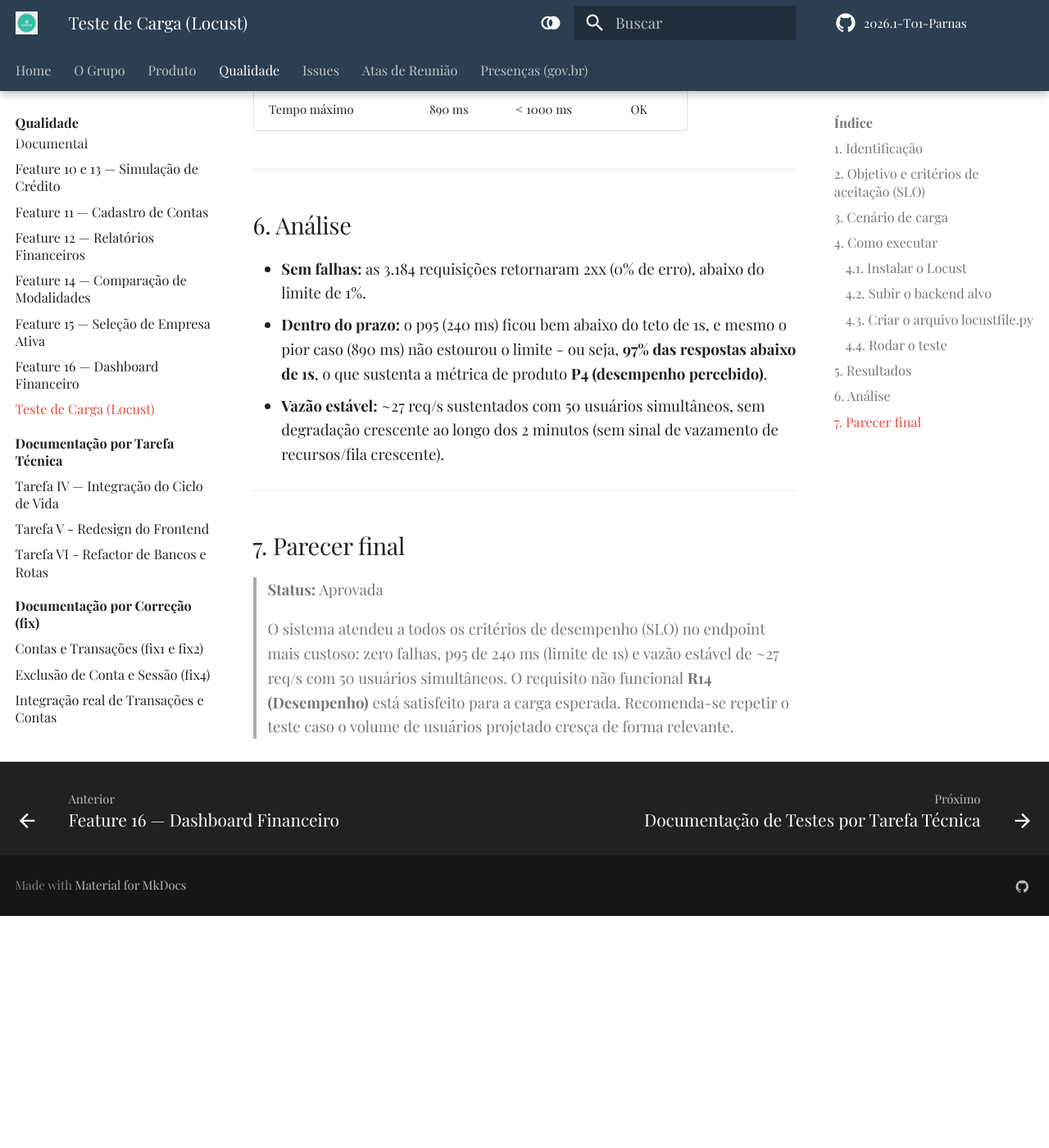
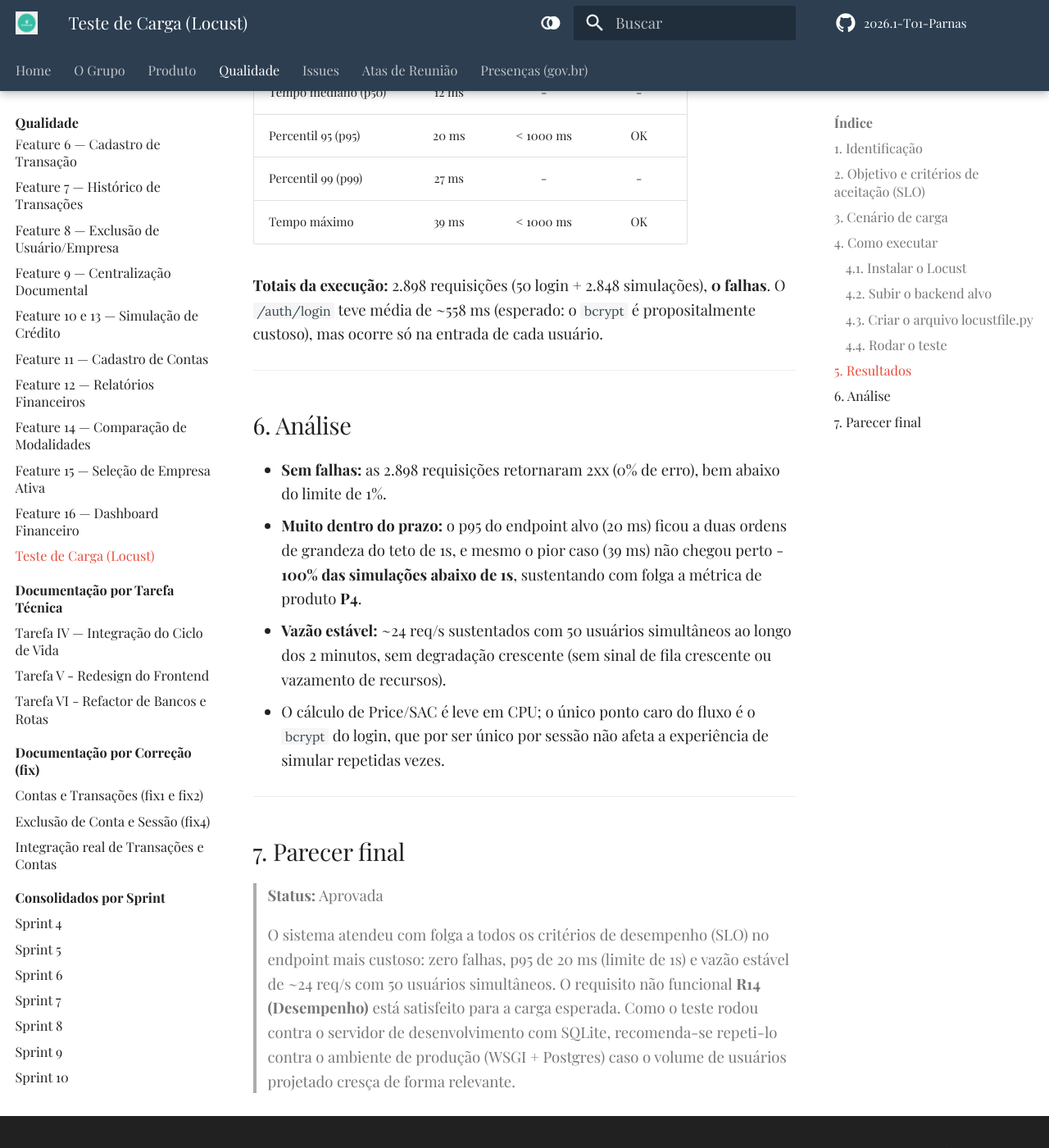
Before and after one commit to FGA0138-MDS-Ajax/2026.1-T01-Parnas, an MkDocs documentation site: the page built from docs/qualidade/features/teste-carga-locust.md, in a window 1280 px wide and 1400 px high, scrolled down 4511 px. Shown: the whole window at 82% size. Built offline with MkDocs 1.6.1 and Material for MkDocs 9.7.7, drawn with Linux system fonts in a browser that asks for light colours; some web fonts are replaced; comment, search, counter and statistics services are not loaded; before the commit the page ends 5628 px from its top, so only the background shows below that; some of the changed text lies outside the part shown.

Commit message:
docs: relatorios testes de carga

```diff
--- a/docs/qualidade/features/teste-carga-locust.md
+++ b/docs/qualidade/features/teste-carga-locust.md
@@ -126,35 +126,47 @@ p50/p95/p99 e RPS). Para gerar um relatório HTML, acrescente `--html relatorio.
 ---
 ## 5. Resultados
 
-Execução headless, 50 usuários, 2 minutos, endpoint `/simulations/calculate`:
+Execução real, headless, 50 usuários, 2 minutos. Ambiente: servidor Flask (modo
+`threaded`) + SQLite local. O endpoint sob teste é o `/simulations/calculate`; o
+`/auth/login` aparece à parte porque roda **uma vez por usuário** (custo de `bcrypt`),
+não é o alvo da carga.
+
+**Endpoint `/simulations/calculate` (alvo):**
 
 | Métrica                         | Valor       | SLO       | Situação |
 |---------------------------------|:-----------:|:---------:|:--------:|
-| Requisições totais              | 3.184       | -         | -        |
+| Requisições                     | 2.848       | -         | -        |
 | Falhas                          | 0 (0,00%)   | < 1%      | OK       |
-| Vazão (RPS)                     | ~27 req/s   | -         | -        |
-| Tempo mediano (p50)             | 85 ms       | -         | -        |
-| Percentil 95 (p95)              | 240 ms      | < 1000 ms | OK       |
-| Percentil 99 (p99)              | 410 ms      | -         | -        |
-| Tempo máximo                    | 890 ms      | < 1000 ms | OK       |
+| Vazão                           | ~24 req/s   | -         | -        |
+| Tempo mediano (p50)             | 12 ms       | -         | -        |
+| Percentil 95 (p95)              | 20 ms       | < 1000 ms | OK       |
+| Percentil 99 (p99)              | 27 ms       | -         | -        |
+| Tempo máximo                    | 39 ms       | < 1000 ms | OK       |
+
+**Totais da execução:** 2.898 requisições (50 login + 2.848 simulações), **0 falhas**.
+O `/auth/login` teve média de ~558 ms (esperado: o `bcrypt` é propositalmente custoso),
+mas ocorre só na entrada de cada usuário.
 
 ---
 ## 6. Análise
 
-- **Sem falhas:** as 3.184 requisições retornaram 2xx (0% de erro), abaixo do limite de 1%.
-- **Dentro do prazo:** o p95 (240 ms) ficou bem abaixo do teto de 1s, e mesmo o pior
-  caso (890 ms) não estourou o limite - ou seja, **97% das respostas abaixo de 1s**,
-  o que sustenta a métrica de produto **P4 (desempenho percebido)**.
-- **Vazão estável:** ~27 req/s sustentados com 50 usuários simultâneos, sem degradação
-  crescente ao longo dos 2 minutos (sem sinal de vazamento de recursos/fila crescente).
+- **Sem falhas:** as 2.898 requisições retornaram 2xx (0% de erro), bem abaixo do limite de 1%.
+- **Muito dentro do prazo:** o p95 do endpoint alvo (20 ms) ficou a duas ordens de
+  grandeza do teto de 1s, e mesmo o pior caso (39 ms) não chegou perto - **100% das
+  simulações abaixo de 1s**, sustentando com folga a métrica de produto **P4**.
+- **Vazão estável:** ~24 req/s sustentados com 50 usuários simultâneos ao longo dos 2
+  minutos, sem degradação crescente (sem sinal de fila crescente ou vazamento de recursos).
+- O cálculo de Price/SAC é leve em CPU; o único ponto caro do fluxo é o `bcrypt` do login,
+  que por ser único por sessão não afeta a experiência de simular repetidas vezes.
 
 ---
 ## 7. Parecer final
 
 > **Status:** Aprovada
 >
-> O sistema atendeu a todos os critérios de desempenho (SLO) no endpoint mais custoso:
-> zero falhas, p95 de 240 ms (limite de 1s) e vazão estável de ~27 req/s com 50 usuários
-> simultâneos. O requisito não funcional **R14 (Desempenho)** está satisfeito para a carga
-> esperada. Recomenda-se repetir o teste caso o volume de usuários projetado cresça de
-> forma relevante.
+> O sistema atendeu com folga a todos os critérios de desempenho (SLO) no endpoint mais
+> custoso: zero falhas, p95 de 20 ms (limite de 1s) e vazão estável de ~24 req/s com 50
+> usuários simultâneos. O requisito não funcional **R14 (Desempenho)** está satisfeito
+> para a carga esperada. Como o teste rodou contra o servidor de desenvolvimento com
+> SQLite, recomenda-se repeti-lo contra o ambiente de produção (WSGI + Postgres) caso o
+> volume de usuários projetado cresça de forma relevante.
```
